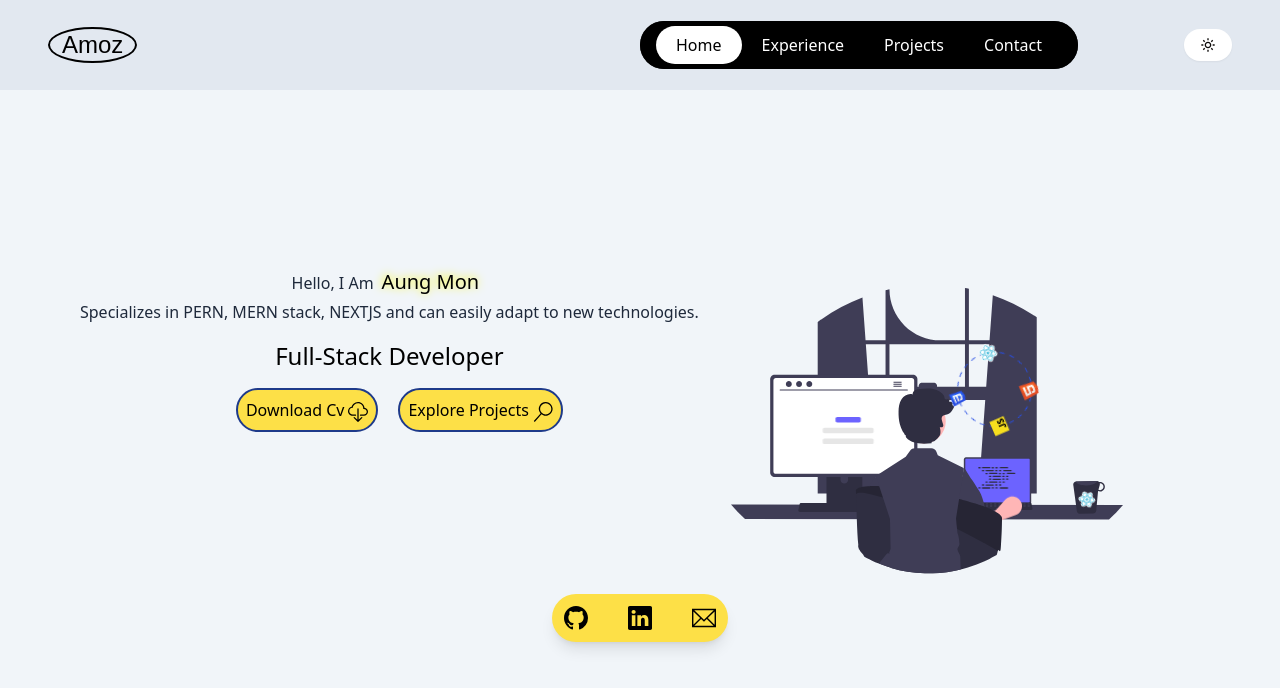
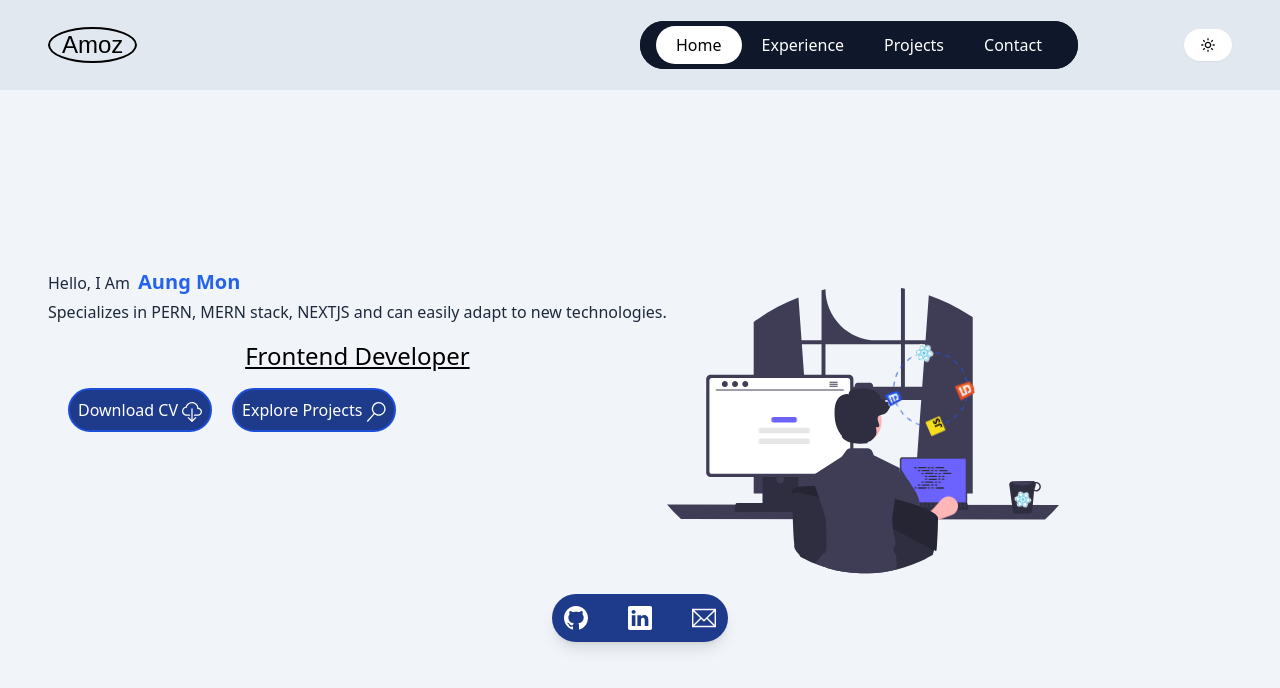
Before and after one commit to Amoz19/my-portfolio, a React (Vite) app: page / in a window 1280 px wide. Shown: the top 688 px of the page. Built offline with nearby package versions, Linux system fonts and the light colour scheme; a web font is replaced by a local one.

Commit message:
update:someUis

```diff
--- a/src/assets/SvgImage.jsx
+++ b/src/assets/SvgImage.jsx
@@ -8,7 +8,7 @@ const SvgImage = () => {
       xmlns="http://www.w3.org/2000/svg"
     >
       <g id="therest">
-        <g id="undraw_programming_re_kg9v 1" clip-path="url(#clip0_1_117)">
+        <g id="undraw_programming_re_kg9v 1" clipPath="url(#clip0_1_117)">
           <g id="dayandnight">
             <g id="night">
               <path
--- a/src/components/Header.jsx
+++ b/src/components/Header.jsx
@@ -99,7 +99,7 @@ const DesktopNavigation = () => {
         `;
   return (
     <>
-      <div className="w-auto bg-black/90 py-3 px-4 rounded-full">
+      <div className="w-auto bg-slate-900 py-3 px-4 rounded-full">
         <Navigator style={style} />
       </div>
     </>
--- a/src/data/data.js
+++ b/src/data/data.js
@@ -44,10 +44,10 @@ export const experienceData = [
 
   {
     id: 5,
-    title: "Study Advenced React and Backend Tech",
+    title: "Study Advenced React",
     location: "Self-study",
     description:
-      "Now, I am doing projects and done some you can check on Project Page. Also learning React Advenced Concept and studying Backend Technology",
+      "Now, I am doing projects and done some you can check on Project Page. Also learning React Advenced Concept and studying Backend Technology.",
     icon: React.createElement(BiLogoNodejs),
     date: "2022 - present",
   },
--- a/src/index.css
+++ b/src/index.css
@@ -3,7 +3,7 @@
 @tailwind utilities;
 
 :root {
-  --tw-shadow-color: yellow; /* Replace with your desired shadow color */
+  --tw-shadow-color: blue;
 }
 
 #react-glass,
--- a/src/pages/Experience.jsx
+++ b/src/pages/Experience.jsx
@@ -11,7 +11,7 @@ const ExperienceComponent = () => {
       <VerticalTimelineElement
         icon={data.icon}
         iconStyle={{
-          background: "#FFF",
+          background: "#fff",
           color: "#000",
         }}
         contentArrowStyle={{
@@ -23,7 +23,7 @@ const ExperienceComponent = () => {
         }}
       >
         <div className="space-y-2">
-          <h3 className="text-l lg:text-xl bg-slate-300 inline rounded-xl px-2 py-1 text-slate-700">
+          <h3 className="lg:text-xl bg-slate-300 inline rounded-xl px-2 py-1 text-slate-700">
             {data.title}
           </h3>
           <p className="text-slate-300">{data.location}</p>
@@ -36,7 +36,7 @@ const ExperienceComponent = () => {
 };
 const Experience = () => {
   return (
-    <VerticalTimeline>
+    <VerticalTimeline lineColor={"darkblue"}>
       <ExperienceComponent />
     </VerticalTimeline>
   );
--- a/src/pages/Home.jsx
+++ b/src/pages/Home.jsx
@@ -1,17 +1,11 @@
-import {
-  BsLinkedin,
-  BsGithub,
-  BsCloudDownload,
-  BsSearch,
-} from "react-icons/bs";
+import { BsLinkedin, BsGithub, BsCloudDownload } from "react-icons/bs";
 import { TfiEmail } from "react-icons/tfi";
 import { VscSearch } from "react-icons/vsc";
 import SvgImage from "../assets/SvgImage";
-import phtoto from "../assets/programming.svg";
 
 const Icon = ({ children }) => {
   return (
-    <button className="border-2 border-blue-900 rounded-full p-2 ml-2 md:ml-5 bg-yellow-300">
+    <button className="border-2 border-blue-700 rounded-full p-2 ml-2 md:ml-5 bg-blue-900 text-white">
       {children}
     </button>
   );
@@ -20,27 +14,27 @@ const Icon = ({ children }) => {
 const Home = () => {
   return (
     <>
-      <section className="flex flex-col justify-center mx-5 pt-5 lg:mx-12 sm:h-[calc(100vh-90px)] dark:bg-zinc-900 rounded-lg">
+      <section className="flex flex-col justify-center mx-5 pt-5 lg:mx-12 h-[calc(100vh-90px)] dark:bg-zinc-900 rounded-lg">
         <div className="md:flex">
-          <div className="flex flex-col items-center">
+          <div className="flex flex-col">
             <p>
               <span className="text-l text-slate-800 dark:text-[whitesmoke]">
                 Hello, I Am
               </span>
-              <span className="text-xl p-2 text-shadow dark:text-[whitesmoke] dark:shadow-indigo-900/50">
+              <span className="text-blue-600 font-bold  text-xl p-2  dark:text-shadow dark:text-[whitesmoke]">
                 Aung Mon
               </span>
             </p>
-            <p className="text-slate-800 dark:text-[whitesmoke] text-l mt-1 px-8">
+            <p className="text-slate-800 dark:text-[whitesmoke] text-l mt-1">
               Specializes in PERN, MERN stack, NEXTJS and can easily adapt to
               new technologies.
             </p>
-            <p className="text-2xl my-4 text-center dark:text-[whitesmoke]">
-              Full-Stack Developer
+            <p className="text-2xl text-center underline my-4 dark:text-[whitesmoke]">
+              Frontend Developer
             </p>
             <div className="flex">
               <Icon>
-                Download Cv
+                Download CV
                 <BsCloudDownload className="inline ml-1 text-xl" />
               </Icon>
               <Icon>
@@ -54,7 +48,7 @@ const Home = () => {
           </div>
         </div>
         <div className="flex justify-center text-2xl rounded-full">
-          <div className="bg-yellow-300 flex p-3 rounded-full shadow-lg">
+          <div className="bg-blue-900 text-white flex p-3 rounded-full shadow-lg">
             <BsGithub />
             <BsLinkedin className="mx-10" />
             <TfiEmail />
```
